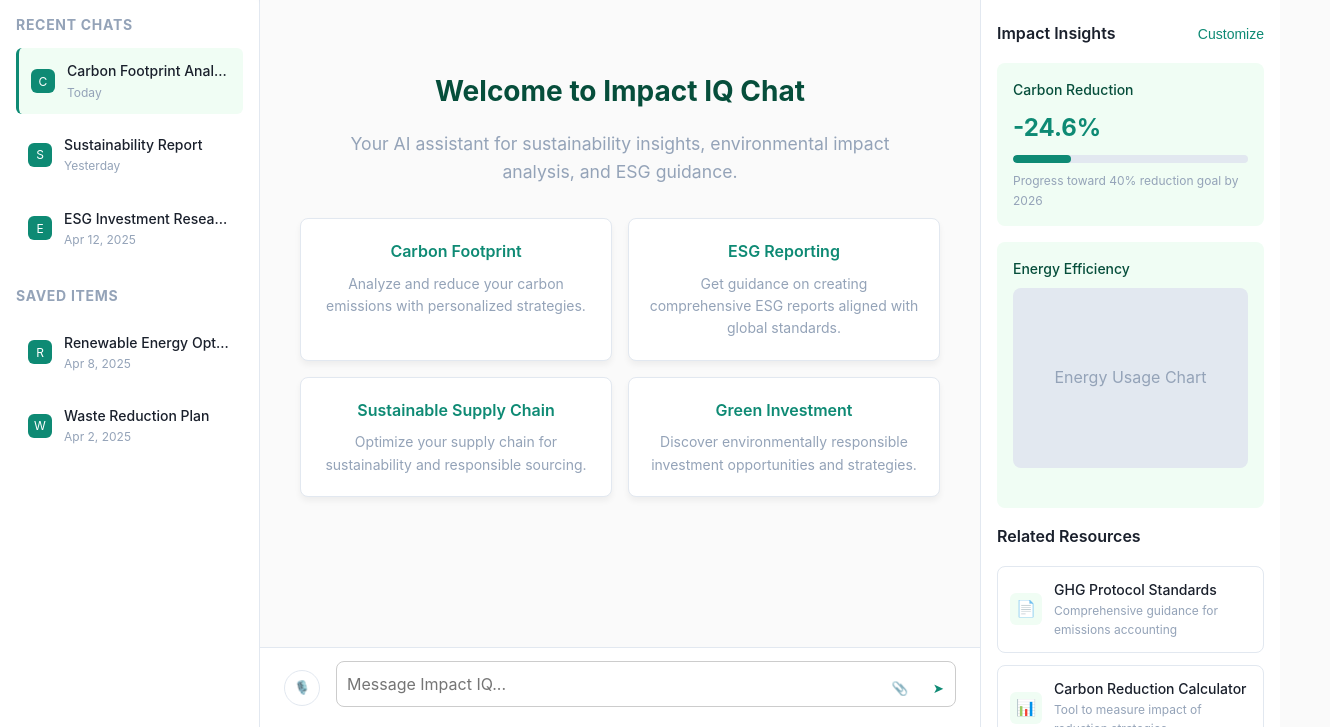
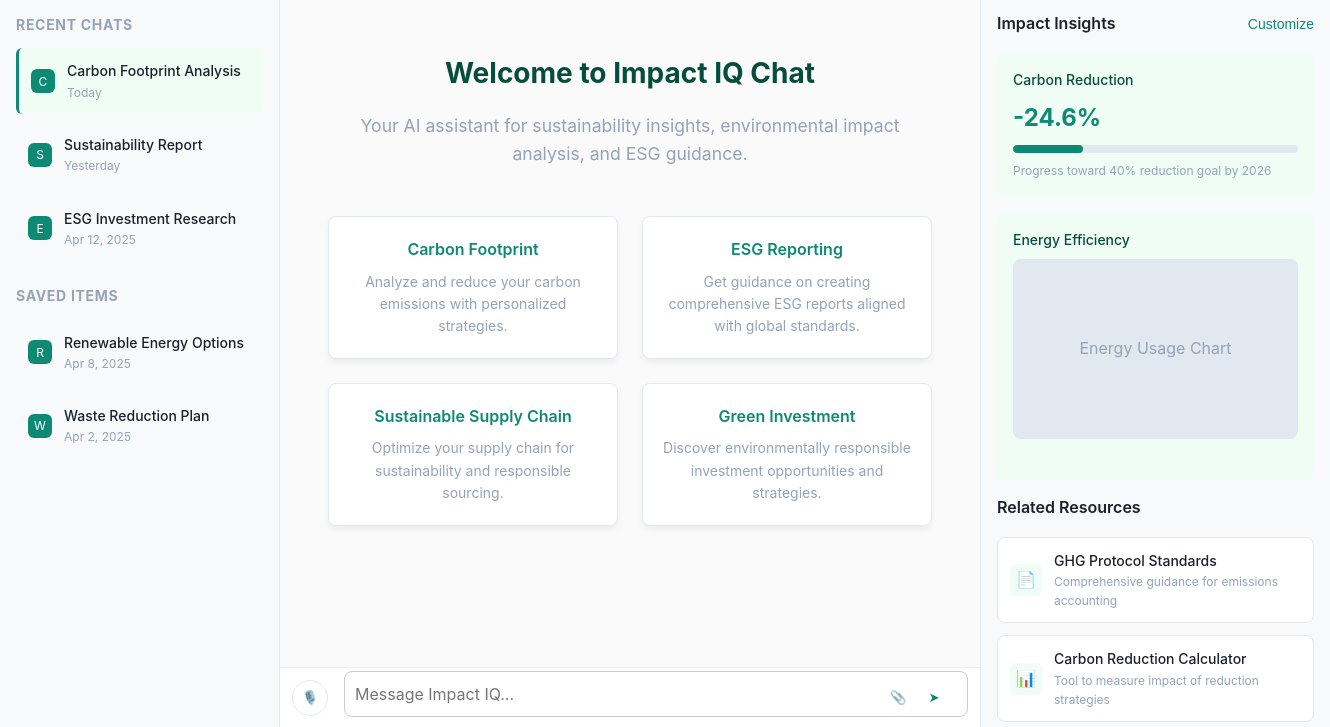
Before and after one commit to Liwa11/impact-iq-chat-V3, a website: page public/index.html in a window 1280 px wide. Shown: the part 73-800 px from the top of the page, 1330 px wide, since content can reach past the window. Drawn offline with Linux system fonts and the light colour scheme.

```diff
--- a/public/index.html
+++ b/public/index.html
@@ -1,11 +1,16 @@
 <!DOCTYPE html>
 <html lang="en">
 <head>
-    <link rel="stylesheet" href="styles/style.css" />
     <meta charset="UTF-8">
-    <meta name="viewport" content="width=device-width, initial-scale=1.0">
+    <meta name="viewport" content="width=device-width, initial-scale=1.0, maximum-scale=1.0, user-scalable=no">
+    <meta name="theme-color" content="#ffffff">
+    <meta name="apple-mobile-web-app-capable" content="yes">
+    <meta name="apple-mobile-web-app-status-bar-style" content="default">
     <title>Impact IQ Chat</title>
+    <link rel="stylesheet" href="styles/style.css">
+    <link rel="stylesheet" href="styles/responsive.css">
     <script src="scripts/profile.js"></script>
+    <script src="scripts/mobile.js"></script>
 </head>
 <body>
     <div class="app-container">
--- /dev/null
+++ b/public/scripts/mobile.js
@@ -0,0 +1,4 @@
+document.addEventListener('DOMContentLoaded', () => {
+    const mobileMenuBtn = document.querySelector('.mobile-menu-btn');
+    const sidebar = document.querySelector('.sidebar');
+    const ins
--- /dev/null
+++ b/public/styles/responsive.css
@@ -0,0 +1,185 @@
+/* Base styles voor mobile-first approach */
+:root {
+    --sidebar-width: 100%;
+    --insights-width: 100%;
+    --header-height: 60px;
+    --input-height: 60px;
+}
+
+/* Layout containers */
+.app-container {
+    display: grid;
+    height: 100vh;
+    grid-template-areas:
+        "header"
+        "main"
+        "input"
+        "sidebar"
+        "insights";
+    grid-template-rows: var(--header-height) 1fr var(--input-height) auto auto;
+}
+
+/* Sidebar styling */
+.sidebar {
+    grid-area: sidebar;
+    display: none; /* Verborgen op mobiel, wordt getoond via JavaScript */
+    width: 100%;
+    background: var(--sidebar-bg, #f8f9fa);
+    z-index: 100;
+}
+
+.sidebar.active {
+    display: block;
+    position: fixed;
+    top: var(--header-height);
+    bottom: 0;
+    left: 0;
+    width: 280px;
+    overflow-y: auto;
+}
+
+/* Header styling */
+.header {
+    grid-area: header;
+    padding: 0 1rem;
+}
+
+.mobile-menu-btn {
+    display: block;
+}
+
+/* Main chat area */
+.main {
+    grid-area: main;
+    padding: 1rem;
+    overflow-y: auto;
+}
+
+/* Input area */
+.input-area {
+    grid-area: input;
+    padding: 0.5rem;
+    background: var(--input-bg, white);
+    border-top: 1px solid var(--border-color, #eee);
+}
+
+/* Insights panel */
+.insights-panel {
+    grid-area: insights;
+    display: none; /* Verborgen op mobiel */
+    background: var(--insights-bg, #f8f9fa);
+}
+
+.insights-panel.active {
+    display: block;
+}
+
+/* Responsive message bubbles */
+.message {
+    max-width: 100%;
+    margin: 0.5rem 0;
+}
+
+.message-content {
+    padding: 0.75rem;
+    border-radius: 12px;
+    word-wrap: break-word;
+}
+
+/* Suggestion grid */
+.suggestion-grid {
+    display: grid;
+    grid-template-columns: 1fr;
+    gap: 1rem;
+    padding: 1rem;
+}
+
+/* Tablet breakpoint (768px) */
+@media (min-width: 768px) {
+    .app-container {
+        grid-template-areas:
+            "sidebar header header"
+            "sidebar main insights"
+            "sidebar input insights";
+        grid-template-columns: 280px 1fr 300px;
+        grid-template-rows: var(--header-height) 1fr var(--input-height);
+    }
+
+    .sidebar {
+        display: block;
+        position: static;
+    }
+
+    .mobile-menu-btn {
+        display: none;
+    }
+
+    .suggestion-grid {
+        grid-template-columns: repeat(2, 1fr);
+    }
+
+    .insights-panel {
+        display: block;
+        width: 300px;
+    }
+}
+
+/* Desktop breakpoint (1024px) */
+@media (min-width: 1024px) {
+    .suggestion-grid {
+        grid-template-columns: repeat(2, 1fr);
+        gap: 1.5rem;
+    }
+
+    .message {
+        max-width: 80%;
+    }
+
+    .insights-panel {
+        width: 350px;
+    }
+}
+
+/* Large desktop breakpoint (1440px) */
+@media (min-width: 1440px) {
+    .app-container {
+        grid-template-columns: 320px 1fr 400px;
+    }
+
+    .suggestion-grid {
+        grid-template-columns: repeat(2, 1fr);
+        gap: 2rem;
+    }
+
+    .insights-panel {
+        width: 400px;
+    }
+}
+
+/* Touch device optimizations */
+@media (hover: none) {
+    .chat-item,
+    .resource-link,
+    .message-action-btn {
+        cursor: default;
+    }
+
+    .input-area {
+        padding: 0.75rem;
+    }
+
+    .input-action-btn {
+        min-height: 44px;
+        min-width: 44px;
+    }
+}
+
+/* Dark mode support */
+@media (prefers-color-scheme: dark) {
+    :root {
+        --sidebar-bg: #1a1a1a;
+        --insights-bg: #1a1a1a;
+        --input-bg: #2d2d2d;
+        --border-color: #333;
+    }
+}
```
